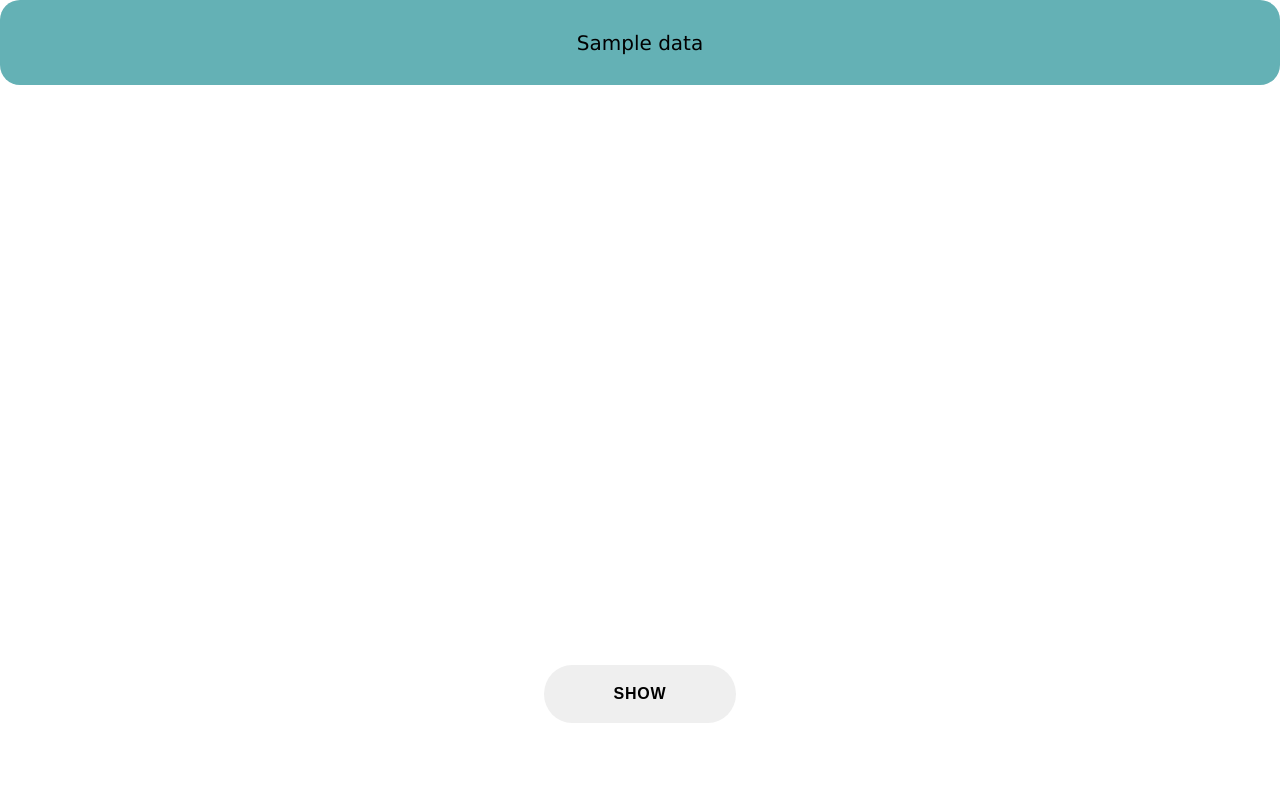
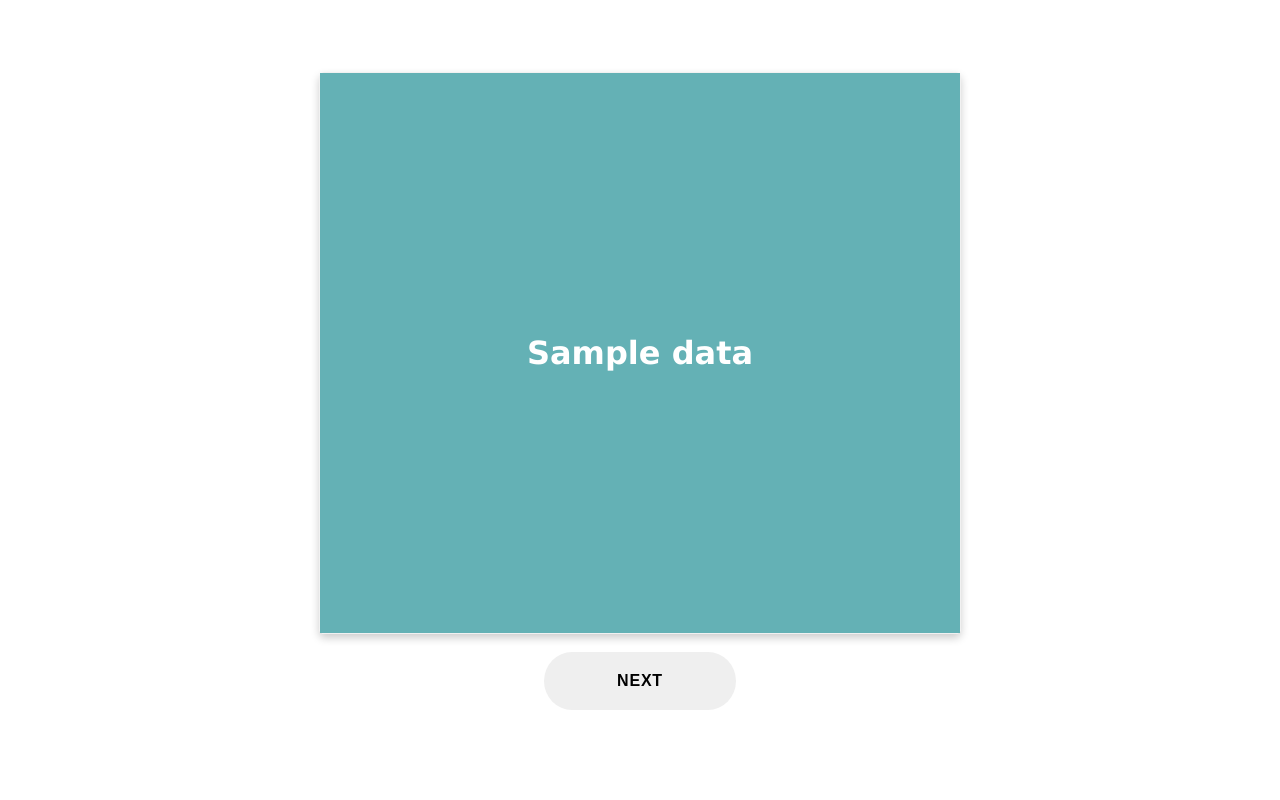
Before and after one commit to abhilb/vocabs, a Flask app: template templates/index.html in a window 1280 px wide. Run offline with Flask 2, Linux system fonts and the light colour scheme; the template is opened without the code that fills it: most values are stand-ins (such as "Sample title", 1, 10 or a date in 2020).

Commit message:
flipping cards

```diff
--- a/static/main.js
+++ b/static/main.js
@@ -1,12 +1,15 @@
+const zeroAngle = "rotateY(0deg)";
+const flipAngle = "rotateY(180deg)";
+var angle = zeroAngle;
 
 $(function() {
-    $("#answer").css('visibility', 'hidden');
-    $("#form_btn").hide();
-
-    $("#show_btn").click(() => {
-        console.log("show button is clicked...");
-        $("#answer").css('visibility', 'visible');
-        $("#show_btn").hide();
-        $("#form_btn").show();
-    });
-})
+  $(".flip-card").click(() => {
+    console.log("clicked");
+    if(angle === zeroAngle) {
+      $(".flip-card-inner").css("transform", flipAngle);
+      angle = flipAngle;
+    } else {
+      $(".flip-card-inner").css("transform", zeroAngle);         angle = zeroAngle;
+    }
+  });
+});
--- a/templates/index.html
+++ b/templates/index.html
@@ -9,62 +9,88 @@
         integrity="sha256-9/aliU8dGd2tb6OSsuzixeV4y/faTqgFtohetphbbj0=" crossorigin="anonymous"></script>
     <script src="{{ url_for('static', filename='main.js') }}"></script>
     <style type="text/css">
-        #main {
+        html,
+        body {
+            height: 100%;
+            margin: 0px;
+            padding: 0px;
+        }
+
+        .container {
+            padding: 0px;
+            background-color: transparent;
             height: 100%;
             min-height: 100%;
             width: 100%;
-            position: relative;
+            display: flex;
+            flex-direction: column;
+            align-items: center;
+            justify-content: center
         }
 
-        #question {
-            background-color: #64b1b5;
-            min-height: 10%;
-            height: 10%;
-            border-radius: 15pt;
-            margin: 0pt;
-            padding: 2pt;
-            display: flex;
-            align-items: center;
-            justify-content: center;
+        .flip-card {
+            width: 100%;
+            height: 70%;
+            border-radius: 5px;
+            box-shadow: 0 4px 8px 0 rgba(0, 0, 0, 0.2);
+            transition: 0.3s;
+            text-align: center;
+            background-color: transparent;
+            border: 1px solid #f1f1f1;
+            perspective: 1000px;
         }
 
-        #answer {
-            min-height: 70%;
-            height: 70%;
-            background-color: #cacaca;
-            border-radius: 15pt;
-            margin: 0pt;
-            padding: 2pt;
-            display: flex;
-            align-items: center;
-            justify-content: center;
+        @media screen and (orientation: landscape) {
+            .flip-card {
+                width: 50%;
+            }
         }
 
-        #btns {
-            min-height: 10%;
-            height: 10%;
-            margin: 0pt;
-            padding: 2.5pt;
-            display: flex;
-            align-items: center;
-            justify-content: center;
+        .flip-card:hover {
+            box-shadow: 0 4px 32px 0 rgba(0, 0, 0, 0.2);
         }
 
-        p {
-            font-size: 20px;
-            font-family: "Verdana";
+        .flip-card-inner {
+            position: relative;
+            width: 100%;
+            height: 100%;
+            text-align: center;
+            transition: transform 0.8s;
+            transform-style: preserve-3d;
         }
 
-        body,
-        html {
+        /* Position the front and back side */
+        .flip-card-front,
+        .flip-card-back {
+            position: absolute;
+            width: 100%;
             height: 100%;
-            width: 100%;
-            min-height: 100%;
-            margin: 0pt;
-            padding: 0pt;
+            -webkit-backface-visibility: hidden;
+            /* Safari */
+            backface-visibility: hidden;
+            display: flex;
+            flex-direction: column;
+            align-items: center;
+            justify-content: center
         }
 
+        /* Style the front side (fallback if image is missing) */
+        .flip-card-front {
+            background-color: #64b1b5;
+            color: white;
+        }
 
+        /* Style the back side */
+        .flip-card-back {
+            background-color: #ffffff;
+            color: black;
+            transform: rotateY(180deg);
+        }
+
+        .btn_div {
+            margin: 10px;
+            text-align: center;
+        }
 
         .btn {
             font-family: "Source Sans Pro", sans-serif;
@@ -82,23 +108,45 @@
             letter-spacing: 0.05em;
             margin: 0.5em;
         }
+
+        .btn:hover {
+            background-color: aquamarine;
+        }
+
+        .question {
+            text-align: center;
+            font-family: "Verdana";
+            font-weight: 900;
+            font-size: 2rem;
+        }
+
+        .answer {
+            font-family: "Verdana";
+            font-weight: 900;
+            font-size: 1rem;
+        }
     </style>
 </head>
 
 <body>
-    <div id="main">
-        <div id="question">
-            <p>{{ data["question"] }}</p>
+    <div class="container">
+        <div class="flip-card">
+            <div class="flip-card-inner">
+                <div class="flip-card-front">
+                    <p class="question">{{ data["question"] }}</p>
                 </div>
-        <div id="answer">
-            <p>
+                <div class="flip-card-back">
+                    <p class="question">{{ data["question"] }}</p>
+                    <hr>
+                    <p class="answer">
                         {% for item in data["answer"] %}
                         {{ item }}<br>
                         {% endfor %}
                     </p>
                 </div>
-        <div id="btns">
-            <button id="show_btn" class="btn">SHOW</button>
+            </div>
+        </div>
+        <div class="btn_div">
           <form action="" method="post" id="form_btn">
                     <input type="submit" name="next" value="NEXT" class="btn" />
                 </form>
```
Lines whose indentation alone changed are shown as unchanged.
